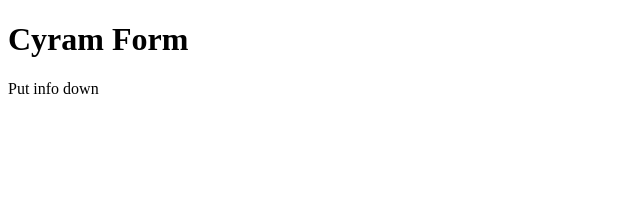
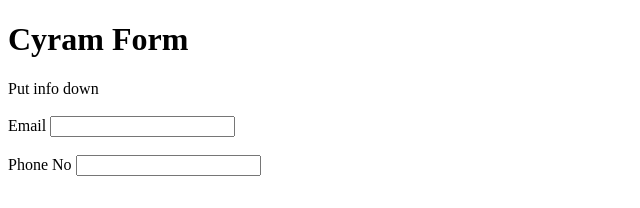
Before and after one commit to asimcyram786/cyram-form, a plain HTML site: page index.html in a window 1280 px wide. Shown: the whole page, without its empty margins (0-640 px from the left). Drawn offline with Linux system fonts and the light colour scheme.

Commit message:
Added Email and Numbedr option

```diff
--- a/index.html
+++ b/index.html
@@ -7,5 +7,12 @@
   <body>
     <h1> Cyram Form</h1>
      <label for=""> Put info down</label>
+     <br> <br>
+     <Label>Email</Label>
+     <input type="text" name="" id="">
+     <br> <br>
+     <label for="">Phone No</label>
+     <input type="text" name="" id="">
+
   </body>
   </html>
```
